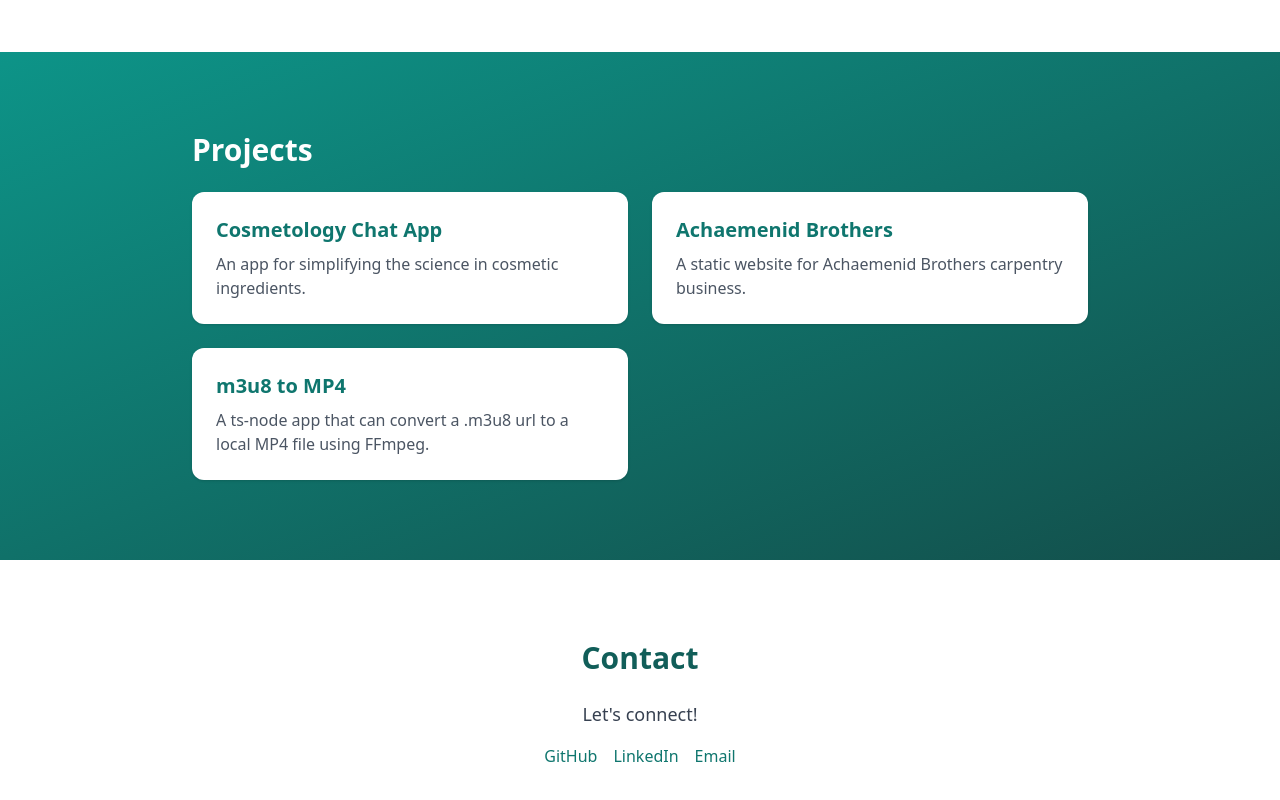
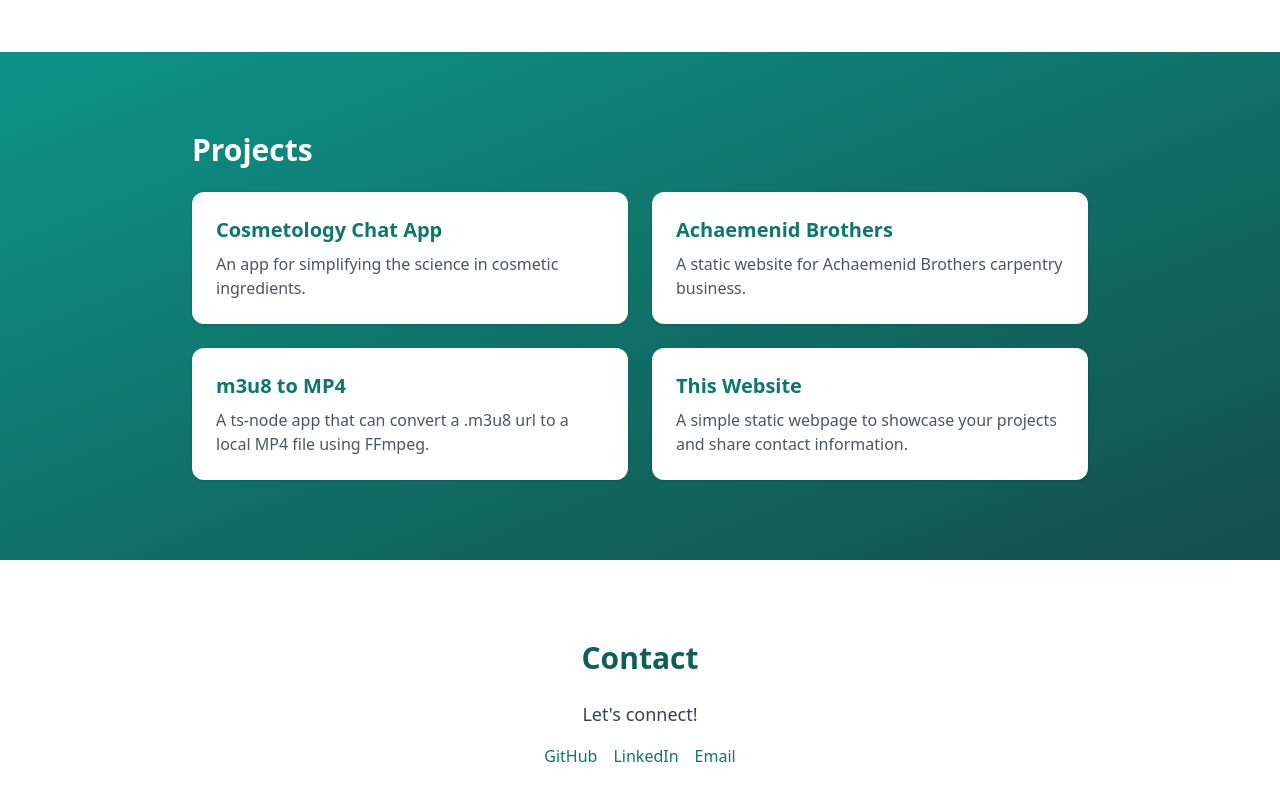
Before and after one commit to MrKeon/mrkeon.com, a React (Vite) app: page / in a window 1280 px wide. Shown: the part 728-1528 px from the top of the page. Built offline with nearby package versions, Linux system fonts and the light colour scheme.

Commit message:
add this website as a project.

```diff
--- a/src/App.jsx
+++ b/src/App.jsx
@@ -91,6 +91,12 @@ function Projects({ innerRef }) {
             </h3>
             <p className="text-gray-600">A ts-node app that can convert a .m3u8 url to a local MP4 file using FFmpeg.</p>
           </li>
+          <li className="bg-white p-6 shadow rounded-xl">
+            <h3 className="text-xl font-semibold mb-2">
+              <a href="https://github.com/MrKeon/mrkeon.com" className="text-teal-700 hover:underline" aria-label="View this website project">This Website</a>
+            </h3>
+            <p className="text-gray-600">A simple static webpage to showcase your projects and share contact information.</p>
+          </li>
         </ul>
       </div>
     </motion.section>
```
